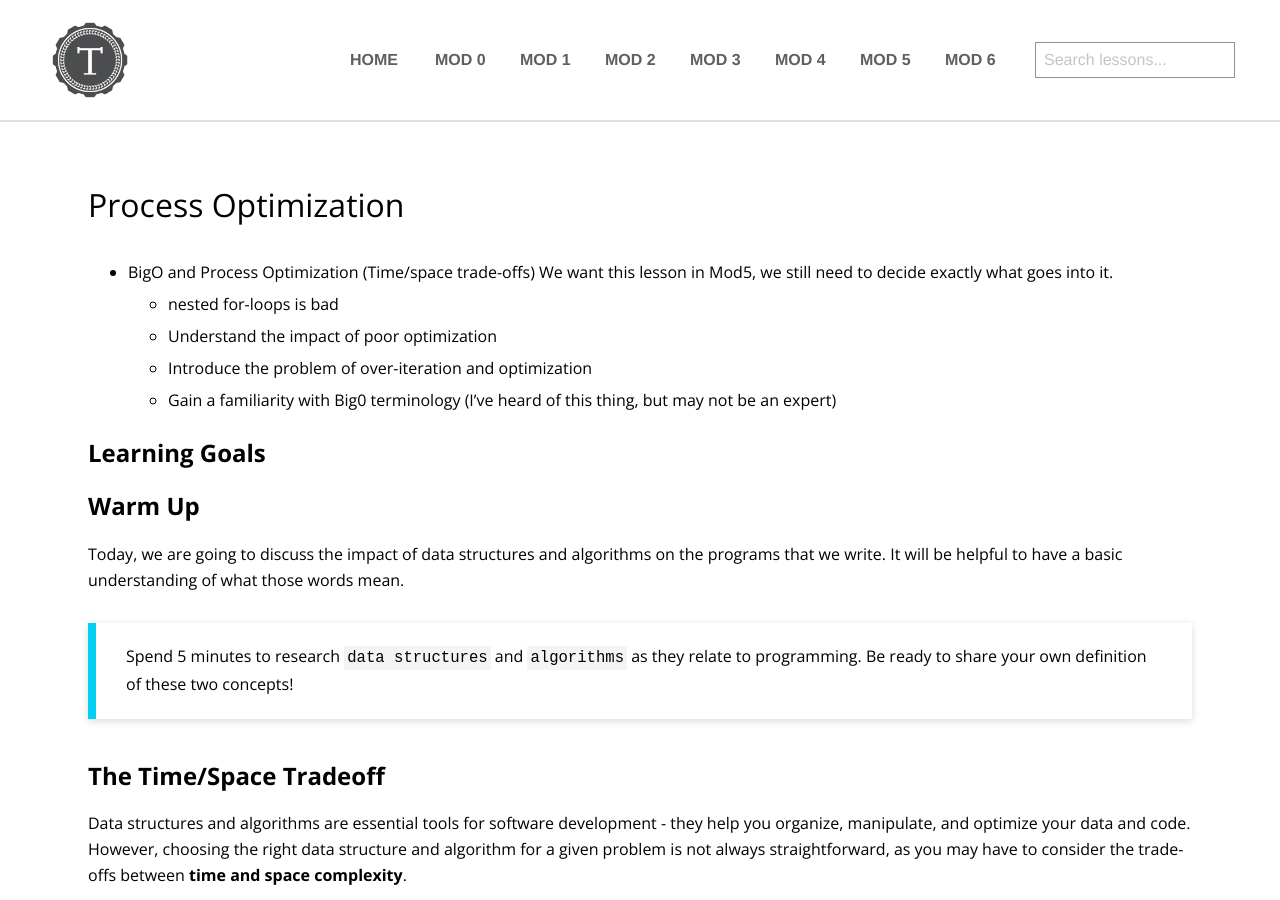
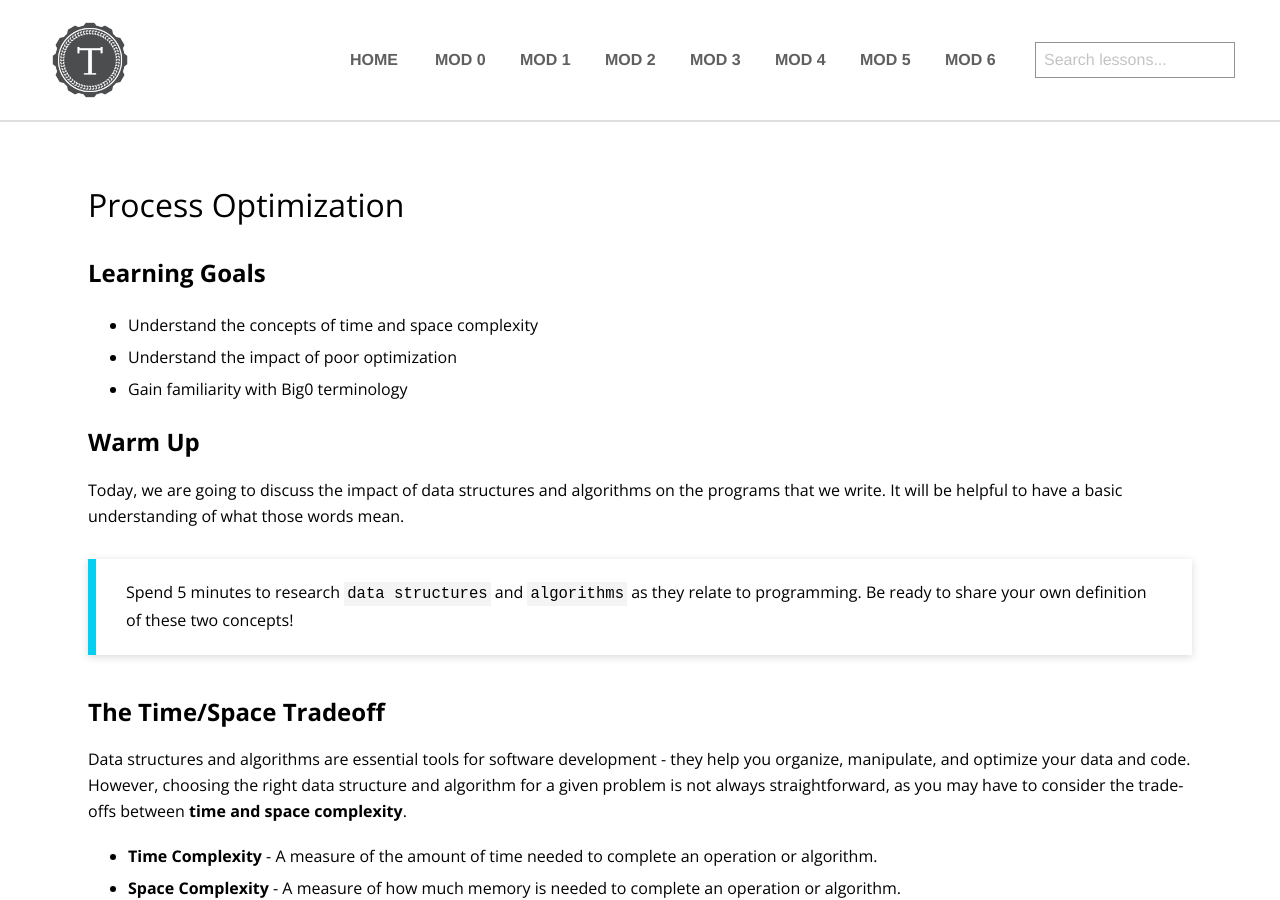
Before and after one commit to turingschool/launch-curriculum, a Jekyll site: the page built from module5/lessons/Week4/ProcessOptimization.md, in a window 1280 px wide and 900 px high. Built offline with Jekyll 4.4.1, drawn with Linux system fonts in a browser that asks for light colours; nearby versions of some CDN libraries; comment, search, counter and statistics services are not loaded.

Commit message:
Update ProcessOptimization.md

````diff
--- a/module5/lessons/Week4/ProcessOptimization.md
+++ b/module5/lessons/Week4/ProcessOptimization.md
@@ -2,14 +2,11 @@
 layout: page
 title: Process Optimization
 ---
-* BigO and Process Optimization (Time/space trade-offs)
-We want this lesson in Mod5, we still need to decide exactly what goes into it.
-    - nested for-loops is bad
-    - Understand the impact of poor optimization
-    - Introduce the problem of over-iteration and optimization
-    - Gain a familiarity with Big0 terminology (I've heard of this thing, but may not be an expert)
 
 ## Learning Goals
+- Understand the concepts of time and space complexity
+- Understand the impact of poor optimization
+- Gain familiarity with Big0 terminology
 
 ## Warm Up
 
@@ -58,7 +55,7 @@ Let's practice solving a problem at a high level.  Just focus on writing out pse
 - How might you find the duplicate value?
 
     <section class="note" markdown='1'>
-    ### Note
+    Note
 
     There are a couple of solutions to the problem above that have various pros and cons.  Don't worry about trying to get the perfect solution.  Instead, practice breaking down the problem and thinking about the approach you could take.
     </section>
@@ -148,8 +145,6 @@ foreach (var num in nums)
 }
 ```
 </section>
-
-<>
 
 ## Big O
 
````
